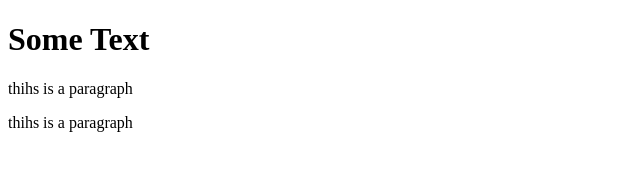
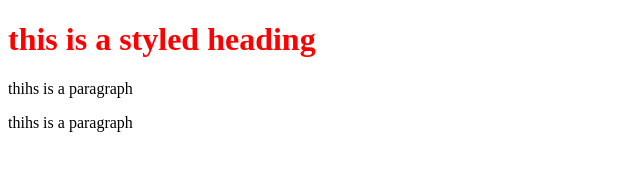
Before and after one commit to at0512/fullstack, a plain HTML site: page index.html in a window 1280 px wide. Shown: the whole page, without its empty margins (0-640 px from the left). Drawn offline with Linux system fonts and the light colour scheme.

Commit message:
selectors

```diff
--- a/app.js
+++ b/app.js
@@ -1,9 +1,10 @@
-var para = document.getElementsByClassName("para")
-var heading = document.getElementById("heading")
-var tag = document.getElementsByTagName('a')
-var query = document.querySelector('.para')
-
-console.log(para)
+var heading = document.getElementById('heading')
+heading.innerHTML="this is a styled heading"
+var body = document.querySelector('body')
+heading.style = "color:red; font-size:2rem"
 console.log(heading)
-console.log(tag)
-console.log(query)
+console.log(heading.classList)
+console.log(heading.classList.add('five'))
+console.log(heading.classList.remove('one'))
+console.log(heading.classList)
+body.classList.add('dark')
--- a/index.html
+++ b/index.html
@@ -11,7 +11,7 @@
 <body>
 
 
-    <h1 id="heading"> Some Text</h1>
+    <h1 class = "one tow three four"id="heading"> Some Text</h1>
     <p class="para"> thihs is a paragraph</p>
     <a class="para"> thihs is a paragraph</a>
 
```
